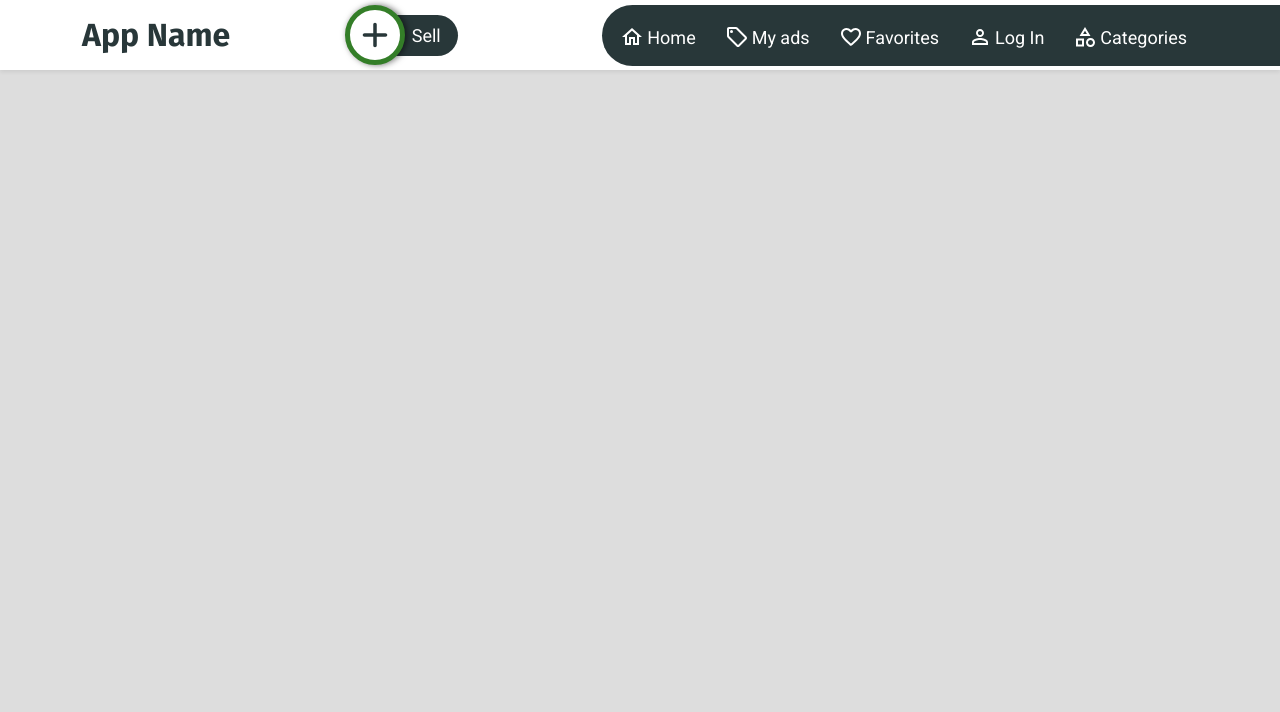
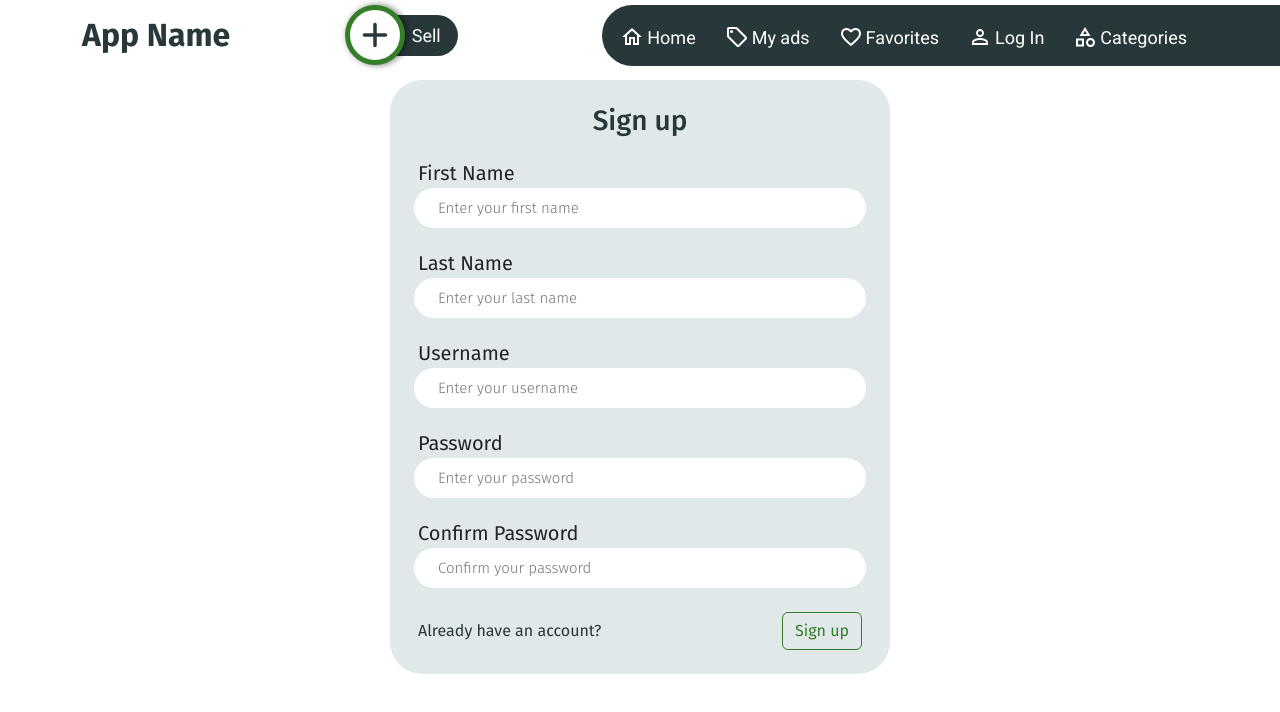
Before and after one commit to bassem620/project-frontend, a React (Create React App) app: page /project-frontend/sign-up in a window 1280 px wide. Shown: the top 712 px of the page. Built offline with nearby package versions, Linux system fonts and the light colour scheme.

Commit message:
Registeration V1.0

```diff
--- a/src/App.js
+++ b/src/App.js
@@ -1,5 +1,8 @@
 import { Navigate, Route, Routes } from 'react-router-dom';
+import {ToastContainer} from 'react-toastify';
 import Nav from './components/Nav.jsx'
+import LogIn from './pages/LogIn.jsx';
+import Register from './pages/Register.jsx';
 
 function App() {
   return (
@@ -8,6 +11,8 @@ function App() {
     <Routes>
       <Route path="/project-frontend/home" element=""/>
       <Route path="/project-frontend/account" element=""/>
+      <Route path="/project-frontend/sign-in" element={<LogIn />}/>
+      <Route path="/project-frontend/sign-up" element={<Register />}/>
       <Route path="/project-frontend/favorites" element=""/>
       <Route path="/project-frontend/sell" element=""/>
       <Route path="/project-frontend/categories" element=""/>
@@ -15,6 +20,7 @@ function App() {
       <Route path="/project-frontend/" element={<Navigate to="/project-frontend/home" />} />
       <Route path="/" element={<Navigate to="/project-frontend/home" />} />
     </Routes>
+    <ToastContainer />
     </>
   );
 }
--- a/src/components/Nav.jsx
+++ b/src/components/Nav.jsx
@@ -23,7 +23,7 @@ const Nav = () => {
     const BASE_URL = "/project-frontend";
     return (
         <>
-        <nav className="navbar navbar-expand-lg bg-white fixed-top shadow-sm">
+        <nav className="navbar navbar-expand-lg bg-white fixed-top">
             <div className="container-lg my-lg-auto bg-white h-100">
                 <NavLink to="/home" className="name text-dark-1 fs-2 fw-bold">App Name</NavLink>
                 <button className="toggler d-block ms-auto d-lg-none btn btn-outline-green" type="button" onClick={ _ => setMenuState(menuState === "hide" ? "show" : "hide")}>
--- a/src/index.js
+++ b/src/index.js
@@ -6,6 +6,7 @@ import { Provider } from 'react-redux';
 import { createRoot } from 'react-dom/client';
 import { BrowserRouter as Router } from 'react-router-dom';
 import '../node_modules/bootstrap/dist/js/bootstrap.bundle.min';
+import 'react-toastify/dist/ReactToastify.css';
 
 const container = document.getElementById('root');
 const root = createRoot(container);
--- /dev/null
+++ b/src/pages/LogIn.jsx
@@ -0,0 +1,79 @@
+import { useState } from "react";
+import { Link } from "react-router-dom";
+import { toast } from "react-toastify";
+
+const LogIn = () => {
+    const [formData, setFormData] = useState({
+        username: '',
+        password:'',
+    });
+
+    const { username, password } = formData;
+
+    const onChange = e => {
+        setFormData( prevState => ({
+            ...prevState,
+            [e.target.name]: e.target.value
+        }))
+    }
+
+    const onSubmit = e => {
+        e.preventDefault();
+        if(!username && !password){
+            toast.error("Please enter you username and password", {hideProgressBar: true, autoClose: 3000});
+            return;
+        }
+        if(!username){
+            toast.error("Please enter you username", {hideProgressBar: true, autoClose: 3000});
+            return;
+        }
+        if(!password){
+            toast.error("Please enter you password", {hideProgressBar: true, autoClose: 3000});
+            return;
+        }
+    }
+
+    return (
+    <>
+    <section className="registeration">
+        <div className="container-lg d-flex align-items-center justify-content-center">
+            <div className="sign-in bg-light-green rounded-5 px-4 py-5">
+                <form onSubmit={onSubmit}>
+                    <h3 className="text-dark-1 text-center">Sign in</h3>
+                    <label htmlFor="username" className="d-block ms-1 fs-5">
+                        Username
+                    </label>
+                    <input
+                        type="text"
+                        className="rounded-pill py-2 px-4 bg-light-white border-0"
+                        name="username"
+                        id="username"
+                        value={username}
+                        placeholder="Enter your username"
+                        onChange={onChange}
+                    />
+                    <label htmlFor="password" className="d-block ms-1 fs-5">
+                        Password
+                    </label>
+                    <input
+                        type="password"
+                        className="rounded-pill py-2 px-4 bg-light-white border-0"
+                        name="password"
+                        id="password"
+                        value={password}
+                        placeholder="Enter your password"
+                        onChange={onChange}
+                    />
+                    <div className="buttons d-flex align-items-center justify-content-between mt-4 px-1">
+                        <Link to="/project-frontend/sign-up" className="link text-dark-1">Create new account?</Link>
+                        <button type="submit" className="btn btn-outline-green d-block" >Sign in</button>
+                    </div>
+                </form>
+            </div>
+        </div>
+    </section>
+    </>
+    );
+}
+
+export default LogIn;
--- /dev/null
+++ b/src/pages/Register.jsx
@@ -0,0 +1,114 @@
+import { useState } from "react";
+import { Link } from "react-router-dom";
+import { toast } from "react-toastify";
+
+const Register = () => {
+    const [formData, setFormData] = useState({
+        firstName: '',
+        lastName: '',
+        username: '',
+        password:'',
+        confirmPassword:''
+    });
+
+    const { firstName, lastName, username, password, confirmPassword } = formData;
+
+    const onChange = e => {
+        setFormData( prevState => ({
+            ...prevState,
+            [e.target.name]: e.target.value
+        }))
+    }
+
+    const onSubmit = e => {
+        e.preventDefault();
+        if( !firstName || !lastName || !username || !password || !confirmPassword){
+            toast.error("Please all fields", {hideProgressBar: true, autoClose: 3000});
+            return;
+        }
+        if( password !== confirmPassword){
+            toast.error("Passwords doesn't match", {hideProgressBar: true, autoClose: 3000});
+            return;
+        }
+    }
+
+    return (
+    <>
+    <section className="registeration">
+        <div className="container-lg d-flex align-items-center justify-content-center">
+            <div className="sign-up bg-light-green rounded-5 p-4">
+                <form onSubmit={onSubmit}>
+                    <h3 className="text-dark-1 text-center">Sign up</h3>
+                    <label htmlFor="firstName" className="d-block ms-1 fs-5">
+                        First Name
+                    </label>
+                    <input
+                        type="text"
+                        className="rounded-pill py-2 px-4 bg-light-white border-0"
+                        name="firstName"
+                        id="firstName"
+                        value={firstName}
+                        placeholder="Enter your first name"
+                        onChange={onChange}
+                    />
+                    <label htmlFor="lastName" className="d-block ms-1 fs-5">
+                        Last Name
+                    </label>
+                    <input
+                        type="text"
+                        className="rounded-pill py-2 px-4 bg-light-white border-0"
+                        name="lastName"
+                        id="lastName"
+                        value={lastName}
+                        placeholder="Enter your last name"
+                        onChange={onChange}
+                    />
+                    <label htmlFor="username" className="d-block ms-1 fs-5">
+                        Username
+                    </label>
+                    <input
+                        type="text"
+                        className="rounded-pill py-2 px-4 bg-light-white border-0"
+                        name="username"
+                        id="username"
+                        value={username}
+                        placeholder="Enter your username"
+                        onChange={onChange}
+                    />
+                    <label htmlFor="password" className="d-block ms-1 fs-5">
+                        Password
+                    </label>
+                    <input
+                        type="password"
+                        className="rounded-pill py-2 px-4 bg-light-white border-0"
+                        name="password"
+                        id="password"
+                        value={password}
+                        placeholder="Enter your password"
+                        onChange={onChange}
+                    />
+                    <label htmlFor="confirmPassword" className="d-block ms-1 fs-5">
+                        Confirm Password
+                    </label>
+                    <input
+                        type="password"
+                        className="rounded-pill py-2 px-4 bg-light-white border-0"
+                        name="confirmPassword"
+                        id="confirmPassword"
+                        value={confirmPassword}
+                        placeholder="Confirm your password"
+                        onChange={onChange}
+                    />
+                    <div className="buttons d-flex align-items-center justify-content-between mt-4 px-1">
+                        <Link to="/project-frontend/sign-in" className="link text-dark-1">Already have an account?</Link>
+                        <button type="submit" className="btn btn-outline-green d-block" >Sign up</button>
+                    </div>
+                </form>
+            </div>
+        </div>
+    </section>
+    </>
+    );
+}
+
+export default Register;
--- a/src/sass/_global.scss
+++ b/src/sass/_global.scss
@@ -7,8 +7,7 @@ body {
     font-family: 'Fira Sans', sans-serif;
     font-family: 'Roboto', sans-serif;
     margin: 0 !important;
-    background-color: #ddd;
-    height: 4000px;
+    background-color: white;
 }
 
 *:focus {
@@ -27,3 +26,13 @@ ul {
     list-style: none !important;
     padding: 0;
 }
+
+section{
+    min-height: calc(100vh - $navHeight - $footerHeight) !important;
+    margin-top: $navHeight;
+    width: 100%;
+    padding: 10px 0;
+    .container-lg{
+        min-height: calc(100vh - $navHeight - $footerHeight) !important;
+    }
+}
--- a/src/sass/_nav.scss
+++ b/src/sass/_nav.scss
@@ -56,7 +56,7 @@ nav{
 @media(max-width: 991px){
     nav{
         padding: 0 !important;
-        height: 70px !important;
+        height: $navHeight !important;
         width: 100%;
         position: relative;
         .menu.show .links-container{
@@ -133,7 +133,7 @@ nav{
 
 @media(min-width: 992px){
     nav{
-        height: 70px !important;
+        height: $navHeight !important;
         width: 100%;
         margin-top: 0;
         overflow: hidden;
--- /dev/null
+++ b/src/sass/_register.scss
@@ -0,0 +1,24 @@
+section.registeration{
+        font-family: 'Fira Sans', sans-serif;
+    label{
+        margin-top: 20px;
+    }
+    input{
+        width: 100%;
+    }
+    input::placeholder{
+        font-weight: 300;
+        font-size: 15px;
+    }
+    .sign-in,
+    .sign-up{
+        width: 500px;
+        max-width: 500px !important;
+        display: block;
+        .link{
+            &:hover{
+                text-decoration: underline !important;
+            }
+        }
+    }
+}
--- a/src/sass/_variables.scss
+++ b/src/sass/_variables.scss
@@ -5,6 +5,8 @@ $dark-2: #2C5D63;
 $white: #f5f5f5;
 $grey: #898989;
 
+$navHeight: 70px;
+$footerHeight: 170px;
 $navRadius: 50px 0 0 50px;
 $activeShadow: inset 0px 5px 5px rgba(0, 0, 0, 0.35);
 $hoverShadow: inset 0px 4px 16px rgba(0, 0, 0, 0.55);
--- a/src/sass/index.scss
+++ b/src/sass/index.scss
@@ -2,6 +2,7 @@
 @import "../../node_modules/bootstrap/scss/_variables.scss";
 @import './merge';
 @import '../../node_modules/bootstrap/scss/bootstrap.scss';
+@import './variables';
 @import './global';
-@import './variables';
 @import "./nav";
+@import "./register";
```
Also changed, not shown: src/index.css.
